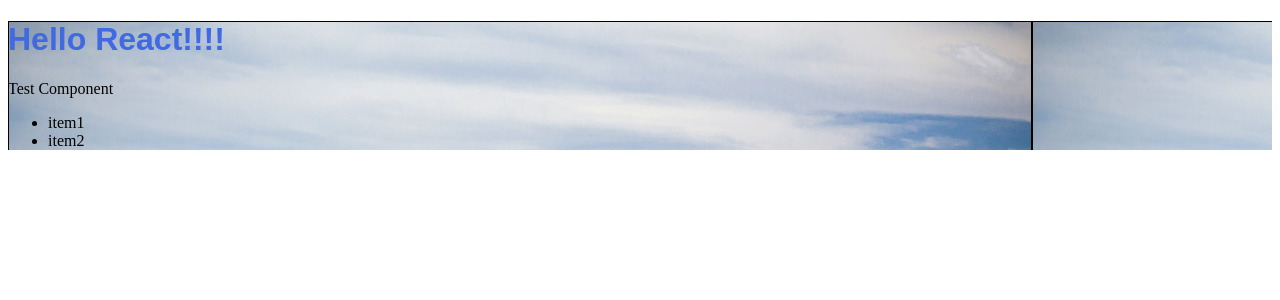
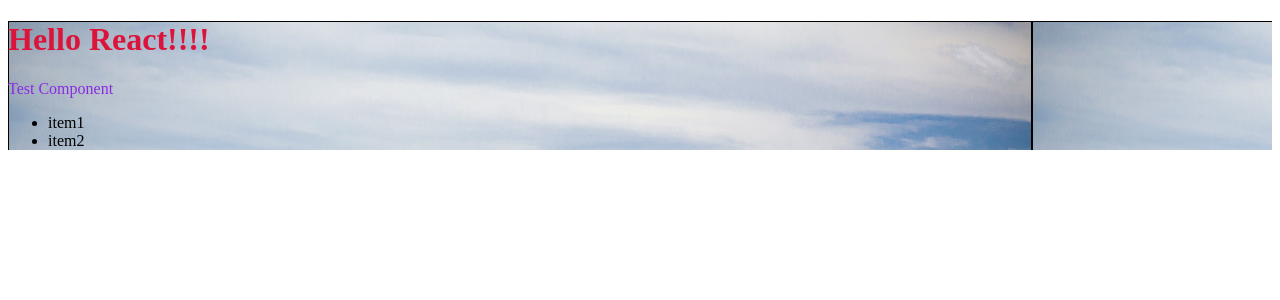
Before and after one commit to kayarmolenka/ReactJS-Global-Mentoring-Program-2022Q2-BY-, a React app: page / in a window 1280 px wide. Shown: the top 300 px of the page. Built offline with nearby package versions, Linux system fonts and the light colour scheme.

Commit message:
task_2 fixed some issues and add scss modules

```diff
--- a/package.json
+++ b/package.json
@@ -40,6 +40,7 @@
     "style-loader": "^3.3.1",
     "ts-loader": "^9.2.8",
     "typescript": "^4.6.3",
+    "typings-for-scss-modules-loader": "^1.5.1",
     "url-loader": "^4.1.1",
     "webpack": "^5.71.0",
     "webpack-cli": "^4.9.2",
--- a/src/App.tsx
+++ b/src/App.tsx
@@ -1,9 +1,11 @@
 import React from 'react';
 import { TestComponent } from './components/TestComponent';
 
+import styles from './style.module.scss';
+
 export const App = () => {
   return (
-    <div className="container">
+    <div className={styles.container}>
       <h1>Hello React!!!!</h1>
       <TestComponent listItems={['item1', 'item2']} />
     </div>
--- /dev/null
+++ b/src/components/TestComponent/TestComponent.module.scss
@@ -0,0 +1,3 @@
+.test-try {
+    color: blueviolet;
+}
--- a/src/components/TestComponent/TestComponent.tsx
+++ b/src/components/TestComponent/TestComponent.tsx
@@ -1,15 +1,11 @@
 import React from 'react';
 
-interface TestComponentProps {
-  listItems: string[];
-}
+import styles from './TestComponent.module.scss';
 
-export const TestComponent = (props: TestComponentProps) => {
-  const { listItems } = props;
-
+export const TestComponent = ({ listItems }: { listItems: string[] }) => {
   return (
     <>
-      <div className="test-component">Test Component</div>
+      <div className={styles['test-try']}>Test Component</div>
       <ul>
         {listItems.map((item) => (
           <li key={item}>{item}</li>
--- a/src/index.tsx
+++ b/src/index.tsx
@@ -2,7 +2,7 @@ import React from 'react';
 import { createRoot } from 'react-dom/client';
 import { App } from './App';
 
-import './style.scss';
+import './style.module.scss';
 
 const rootElementNode = document.getElementById('root');
 
--- a/src/style.scss
+++ b/src/style.module.scss
@@ -1,7 +1,6 @@
 .container {
     background: url("./see.jpg");
     h1 {
-    font-family: Arial, serif;
-    color: royalblue;
+        color: crimson;
+    }
 }
-}
--- a/webpack.common.js
+++ b/webpack.common.js
@@ -34,7 +34,19 @@ module.exports = {
       {
         test: /\.(sa|sc|c)ss$/,
         exclude: /node_modules/,
-        use: ['style-loader', 'css-loader', 'sass-loader'],
+        use: [
+          { loader: 'style-loader' },
+          {
+            loader: 'css-loader',
+            options: {
+              modules: {
+                mode: 'local',
+                localIdentName: '[local]___[hash:base64:5]',
+              },
+            },
+          },
+          { loader: 'sass-loader' },
+        ],
       },
     ],
   },
```
Also changed, not shown: styles.d.ts (added, +9 -0 lines), 2 other files (tests, documents, lock files or other folders).
